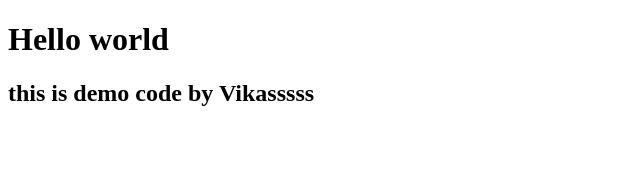
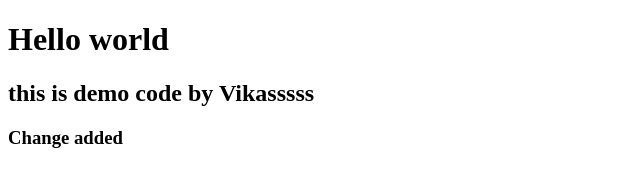
Before and after one commit to vikasbudhwat/spinnaker-demo-app, a plain HTML site: page index.html in a window 1280 px wide. Shown: the whole page, without its empty margins (0-640 px from the left). Drawn offline with Linux system fonts and the light colour scheme.

Commit message:
Update index.html
test change

```diff
--- a/index.html
+++ b/index.html
@@ -9,6 +9,7 @@
 <body>
     <h1> Hello world </h1>
     <h2> this is demo code by Vikasssss </h2>
+    <h3> Change added </h3>
 
 </body>
 </html>
```
